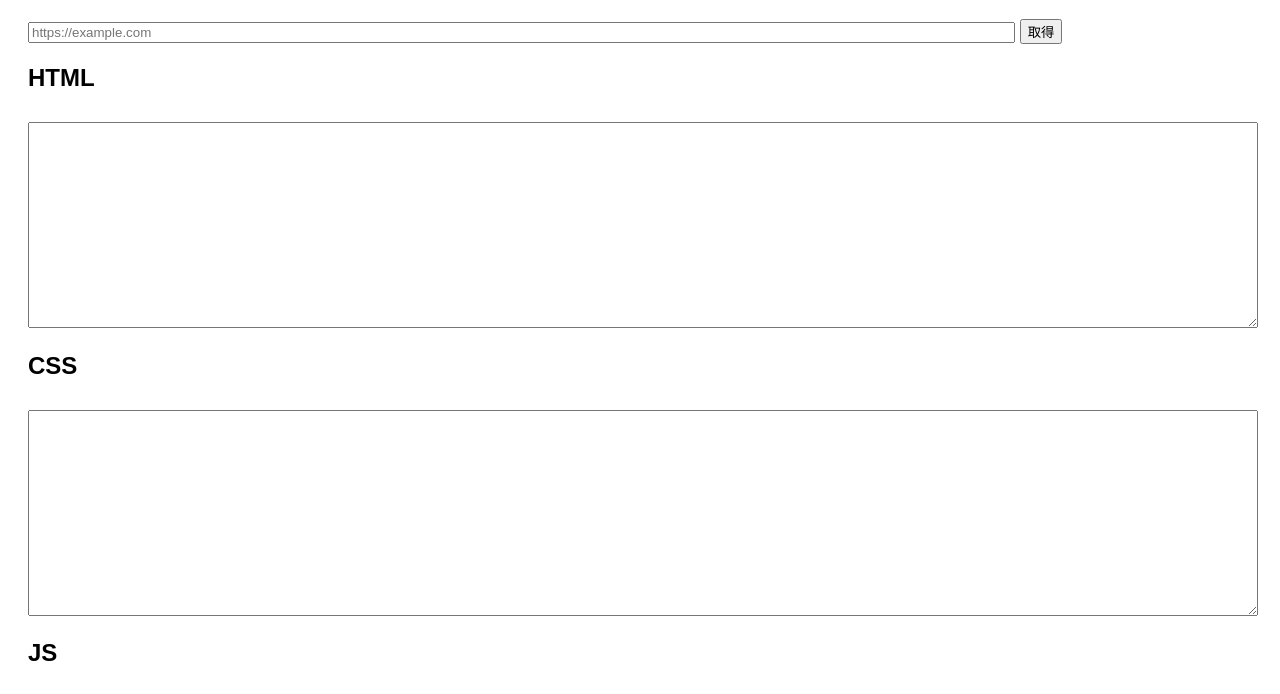
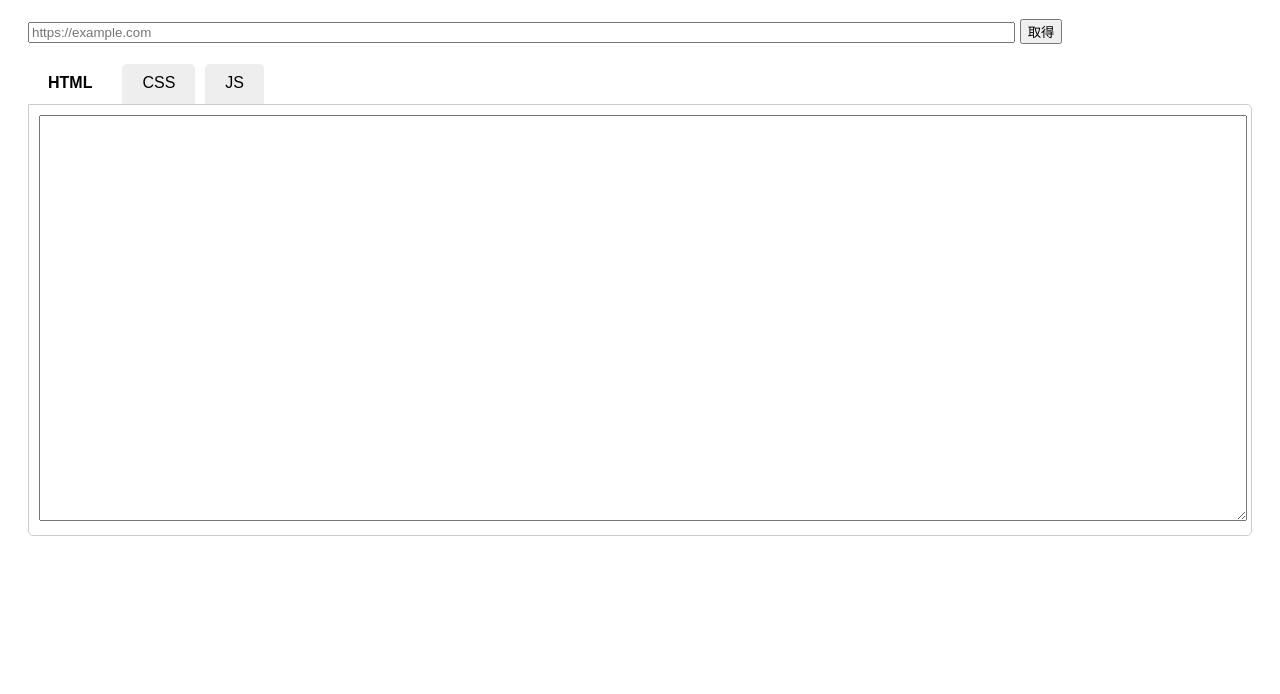
Before and after one commit to kumabird/deta, a website: page public/index.html in a window 1280 px wide. Shown: the part 98-792 px from the top of the page. Drawn offline with Linux system fonts and the light colour scheme.

Commit message:
Update index.html

```diff
--- a/public/index.html
+++ b/public/index.html
@@ -5,7 +5,44 @@
   <title>HTML / CSS / JS Fetcher</title>
   <style>
     body { font-family: sans-serif; padding: 20px; }
-    textarea { width: 100%; height: 200px; margin-top: 10px; }
+
+    .tabs {
+      display: flex;
+      gap: 10px;
+      margin-top: 20px;
+    }
+
+    .tab {
+      padding: 10px 20px;
+      background: #eee;
+      cursor: pointer;
+      border-radius: 5px 5px 0 0;
+    }
+
+    .tab.active {
+      background: #fff;
+      border-bottom: 2px solid #fff;
+      font-weight: bold;
+    }
+
+    .panel {
+      display: none;
+      border: 1px solid #ccc;
+      padding: 10px;
+      border-radius: 0 5px 5px 5px;
+      background: #fff;
+    }
+
+    .panel.active {
+      display: block;
+    }
+
+    textarea {
+      width: 100%;
+      height: 400px;
+      font-family: monospace;
+      font-size: 14px;
+    }
   </style>
 </head>
 <body>
@@ -15,16 +52,39 @@
   <input id="url" placeholder="https://example.com" style="width:80%">
   <button onclick="fetchCode()">取得</button>
 
-  <h2>HTML</h2>
-  <textarea id="html"></textarea>
+  <!-- タブ -->
+  <div class="tabs">
+    <div class="tab active" data-target="html">HTML</div>
+    <div class="tab" data-target="css">CSS</div>
+    <div class="tab" data-target="js">JS</div>
+  </div>
 
-  <h2>CSS</h2>
-  <textarea id="css"></textarea>
+  <!-- パネル -->
+  <div id="html" class="panel active">
+    <textarea id="htmlText"></textarea>
+  </div>
 
-  <h2>JS</h2>
-  <textarea id="js"></textarea>
+  <div id="css" class="panel">
+    <textarea id="cssText"></textarea>
+  </div>
+
+  <div id="js" class="panel">
+    <textarea id="jsText"></textarea>
+  </div>
 
   <script>
+    // タブ切り替え
+    document.querySelectorAll(".tab").forEach(tab => {
+      tab.addEventListener("click", () => {
+        document.querySelectorAll(".tab").forEach(t => t.classList.remove("active"));
+        document.querySelectorAll(".panel").forEach(p => p.classList.remove("active"));
+
+        tab.classList.add("active");
+        document.getElementById(tab.dataset.target).classList.add("active");
+      });
+    });
+
+    // API からコード取得
     async function fetchCode() {
       const url = document.getElementById("url").value;
 
@@ -36,9 +96,9 @@
 
       const data = await res.json();
 
-      document.getElementById("html").value = data.html || "";
-      document.getElementById("css").value = data.css || "";
-      document.getElementById("js").value = data.js || "";
+      document.getElementById("htmlText").value = data.html || "";
+      document.getElementById("cssText").value = data.css || "";
+      document.getElementById("jsText").value = data.js || "";
     }
   </script>
 
```
